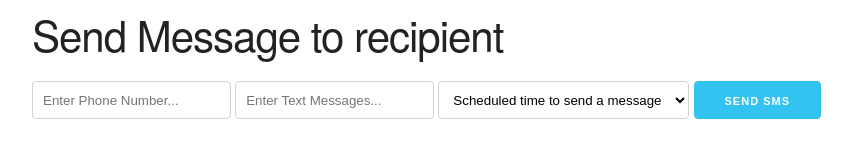
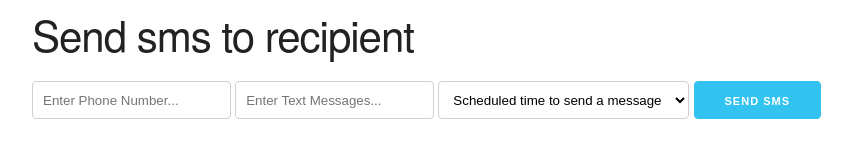
Before and after one commit to krofax/Node-sms-app, a website: page views/index.html in a window 1280 px wide. Shown: the whole page, without its empty margins (128-980 px from the left). Drawn offline with nearby package versions, Linux system fonts and the light colour scheme; no server answers; files whose address does not match are found by name.

Commit message:
changed h2 content

```diff
--- a/views/index.html
+++ b/views/index.html
@@ -9,7 +9,7 @@
 </head>
 <body>
   <div class="container">
-    <h2>Send Message to recipient</h2>
+    <h2>Send sms to recipient</h2>
     <input type="tel" name="number" id="number" placeholder="Enter Phone Number...">
     <input type="text" name="msg" id="msg" placeholder="Enter Text Messages...">
     <select name="schedule" id="schedule">
```
